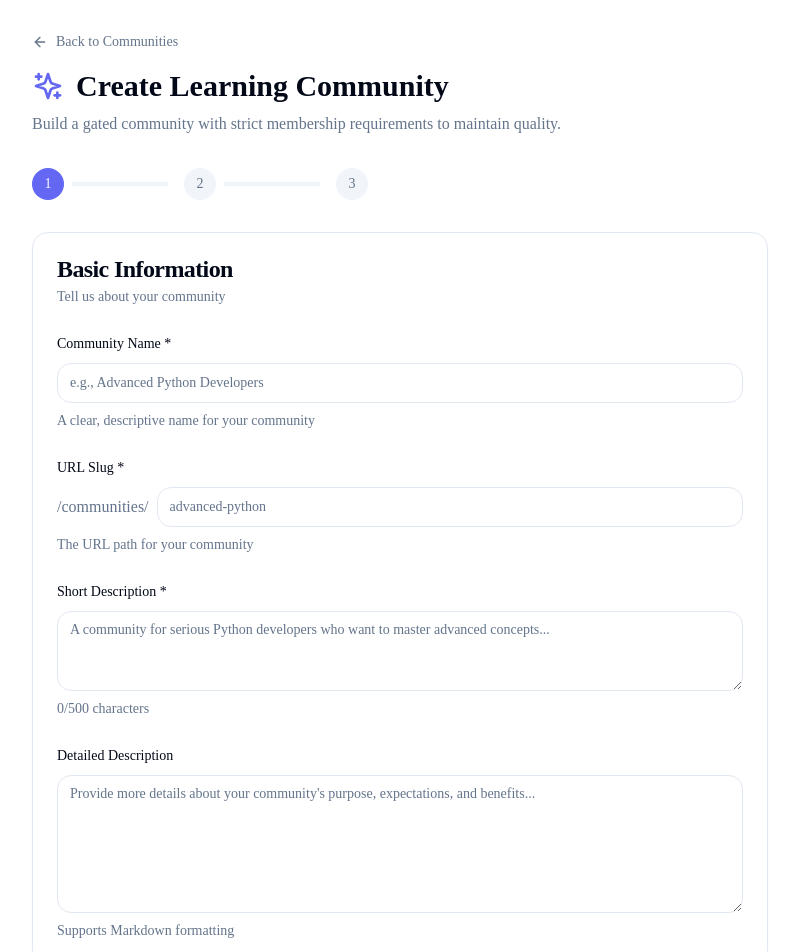
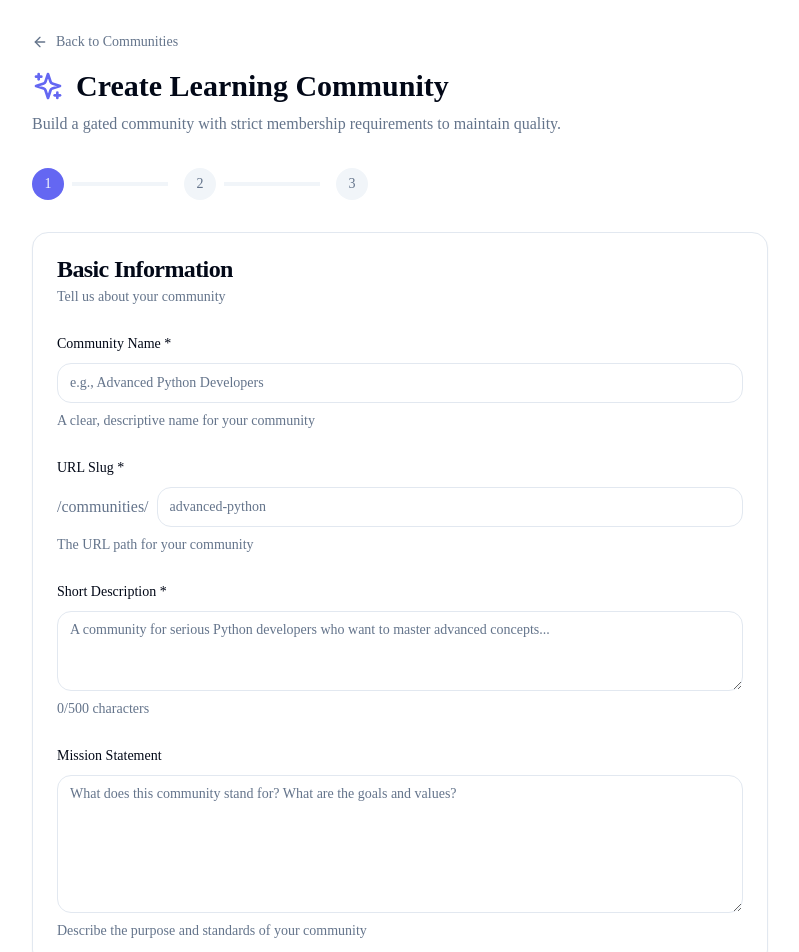
Before and after one commit to Qadam-AI/qadam-frontend, a Next.js app: page /communities/create in a window 1280 px wide. Shown: the top 952 px of the page, without its empty margins (240-1039 px from the left). Built offline with nearby package versions, Linux system fonts and the light colour scheme.

Commit message:
fix: align community create form with backend schema
- Change long_description to mission (matches backend)
- Make slug optional (auto-generated by backend)
- Properly map all fields in mutation payload

```diff
--- a/src/app/communities/create/page.tsx
+++ b/src/app/communities/create/page.tsx
@@ -68,9 +68,9 @@ const VISIBILITY_OPTIONS = [
 
 const formSchema = z.object({
   name: z.string().min(3, 'Name must be at least 3 characters').max(100),
-  slug: z.string().min(3).max(50).regex(/^[a-z0-9-]+$/, 'Only lowercase letters, numbers, and hyphens'),
+  slug: z.string().max(50).regex(/^[a-z0-9-]*$/, 'Only lowercase letters, numbers, and hyphens').optional().or(z.literal('')),
   description: z.string().min(10, 'Description must be at least 10 characters').max(500),
-  long_description: z.string().max(5000).optional(),
+  mission: z.string().max(5000).optional().or(z.literal('')),
   category: z.string().min(1, 'Please select a category'),
   difficulty: z.string().min(1, 'Please select a difficulty level'),
   visibility: z.string().min(1, 'Please select visibility'),
@@ -93,7 +93,7 @@ export default function CreateCommunityPage() {
       name: '',
       slug: '',
       description: '',
-      long_description: '',
+      mission: '',
       category: '',
       difficulty: '',
       visibility: 'public',
@@ -106,7 +106,14 @@ export default function CreateCommunityPage() {
   const createMutation = useMutation({
     mutationFn: async (data: FormData) => {
       const payload = {
-        ...data,
+        name: data.name,
+        description: data.description,
+        mission: data.mission || undefined,
+        category: data.category,
+        difficulty: data.difficulty,
+        visibility: data.visibility,
+        tags: data.tags,
+        slug: data.slug || undefined, // Let backend auto-generate if empty
         cover_image_url: data.cover_image_url || undefined,
         icon_url: data.icon_url || undefined,
       }
@@ -285,18 +292,18 @@ export default function CreateCommunityPage() {
 
                   <FormField
                     control={form.control}
-                    name="long_description"
+                    name="mission"
                     render={({ field }) => (
                       <FormItem>
-                        <FormLabel>Detailed Description</FormLabel>
+                        <FormLabel>Mission Statement</FormLabel>
                         <FormControl>
                           <Textarea
-                            placeholder="Provide more details about your community's purpose, expectations, and benefits..."
+                            placeholder="What does this community stand for? What are the goals and values?"
                             rows={6}
                             {...field}
                           />
                         </FormControl>
-                        <FormDescription>Supports Markdown formatting</FormDescription>
+                        <FormDescription>Describe the purpose and standards of your community</FormDescription>
                         <FormMessage />
                       </FormItem>
                     )}
```
